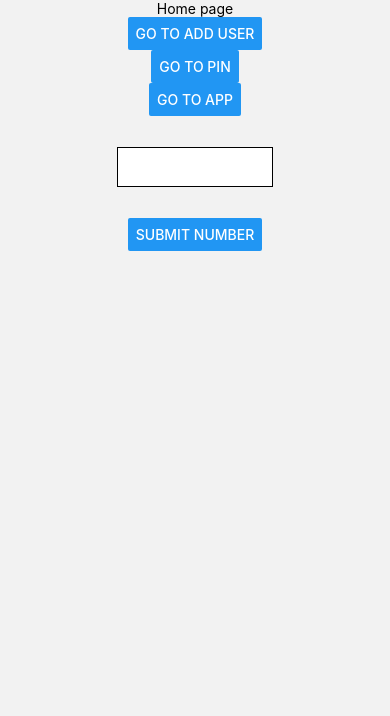
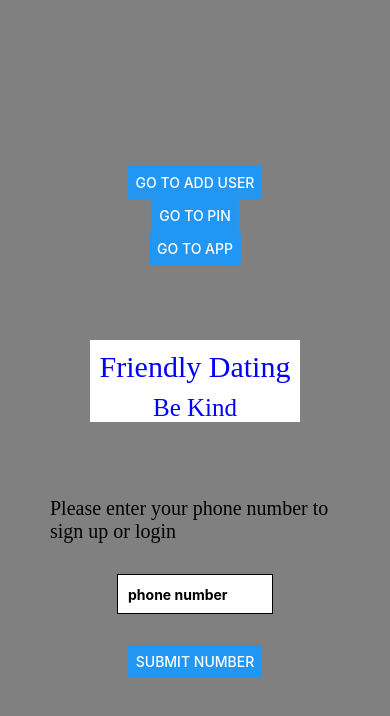
Before and after one commit to MaxMorgenbesser/friendly-dates, a React Native app in the folder friendlyfrontend/: screen / in a window 390 px wide. Shown: the top 716 px of the page. Built offline with nearby package versions, Linux system fonts and the light colour scheme.

Commit message:
added some styles, needs blob correctly

```diff
--- a/friendlyfrontend/Components/Home.js
+++ b/friendlyfrontend/Components/Home.js
@@ -1,23 +1,25 @@
-import { Button, Text, TextInput } from "react-native";
+import { Button, Text, TextInput, View } from "react-native";
 import { useNavigation } from "@react-navigation/native";
 import { SafeAreaView } from "react-native-safe-area-context";
 import { useEffect, useState, useContext } from "react";
 import AsyncStorage from "@react-native-async-storage/async-storage";
 import jwtDecode from "jwt-decode";
 import { data } from "../App";
+import { KeyboardAwareScrollView } from 'react-native-keyboard-aware-scroll-view'
+
 
 export default function Home() {
   const navigation = useNavigation();
   const [number, setNumber] = useState("");
   const [error, setError] = useState("");
   // const [user, setUser] = useState("");
-  const { setUid, setTempToken, tempToken , user, setUser } = useContext(data);
+  const { setUid, setTempToken, tempToken, user, setUser } = useContext(data);
 
-  useEffect(()=>{
-   if (user){
-    navigation.navigate("pin")
-   }
-  },[user,setUser])
+  useEffect(() => {
+    if (user) {
+      navigation.navigate("pin");
+    }
+  }, [user, setUser]);
 
   const handlesubmit = async () => {
     fetch("https://friendlydatesbackend.web.app/users/verifynum", {
@@ -34,8 +36,8 @@ export default function Home() {
           setError(data.error);
         }
         if (data.token) {
-           setTempToken(data.token)
-          setUser(jwtDecode(data.token))
+          setTempToken(data.token);
+          setUser(jwtDecode(data.token));
         }
       })
       .catch((err) => console.log(err));
@@ -46,10 +48,11 @@ export default function Home() {
         display: "flex",
         alignItems: "center",
         justifyContent: "center",
+        backgroundColor: "grey",
+        height: "100%",
       }}
     >
-      <Text>Home page</Text>
-
+      {/* <KeyboardAwareScrollView> */}
       {/* {user && console.log(user)} */}
       <Button
         title="go to Add user"
@@ -63,24 +66,70 @@ export default function Home() {
         title="go to App"
         onPress={() => navigation.navigate("App")}
       ></Button>
+      <View
+        style={{
+          display: "flex",
+          alignItems: "center",
+          justifyContent: "center",
+          borderColor: "",
+          borderWidth: "2",
+          fontWeight: "bold",
+          backgroundColor: "white",
+          margin: 75,
+        }}
+      >
+        <Text
+          style={{
+            fontSize: 30,
+            margin: 10,
+            fontFamily: "Academy Engraved LET",
+            color: "blue",
+          }}
+        >
+          Friendly Dating
+        </Text>
+        <Text
+          style={{
+            fontSize: 25,
+            fontFamily: "Academy Engraved LET",
+            color: "blue",
+          }}
+        >
+          Be Kind
+        </Text>
+      </View>
+      <Text
+      style={{
+        fontSize:20,
+        paddingHorizontal:50,
+        display:"flex",
+        alignItems:"center",
+        fontFamily: "Academy Engraved LET",
+        color:""
 
+      }}
+      >
+        Please enter your phone number to sign up or login
+      </Text>
       <TextInput
+        placeholder="phone number"
         value={number}
         onChangeText={setNumber}
         keyboardType="numeric"
         style={{
           height: 40,
-          color:"black",
-         fontWeight:"bold",
+          color: "black",
+          fontWeight: "bold",
           borderWidth: 1,
           padding: 10,
-          margin:"8%",
+          margin: "8%",
           width: "40%",
           backgroundColor: "white",
         }}
       />
       {error && <Text>{error}</Text>}
       <Button title="submit number" onPress={() => handlesubmit()}></Button>
+      {/* </KeyboardAwareScrollView> */}
     </SafeAreaView>
   );
 }
--- a/friendlyfrontend/Components/MyProfile.js
+++ b/friendlyfrontend/Components/MyProfile.js
@@ -1,41 +1,100 @@
-import { View, Text, SafeAreaView ,Button,TouchableOpacity, Dimensions, Image } from "react-native";
+import {
+  View,
+  Text,
+  SafeAreaView,
+  Button,
+  TouchableOpacity,
+  Dimensions,
+  Image,
+} from "react-native";
+// import {storageConnect} from '../../backend/functions/dbconnect.js'
+import * as ImageManipulator from "expo-image-manipulator";
+// import RNFS from 'react-native-fs'
+// import storage from '@react-native-firebase/storage'
 import { data } from "../App";
 import { useContext, useEffect, useState } from "react";
 import jwtDecode from "jwt-decode";
-import * as ImagePicker from 'expo-image-picker';
-import {Camera, CameraType} from 'expo-camera'
-
+import * as ImagePicker from "expo-image-picker";
+import { Camera, CameraType } from "expo-camera";
+// import { getStorage } from "./Firebase";
 
 export default function MyProfile() {
   const [camera, setCamera] = useState(null);
+  const [fileBase64, setFileBase64] = useState(null);
   const { token } = useContext(data);
   const [user, setUser] = useState();
   const [type, setType] = useState(CameraType.back);
   const [photo, setPhoto] = useState();
+  const [blob, setBlob] = useState();
   const [showCamera, SetShowCamera] = useState(false);
 
+  useEffect(() => {
+    if (photo) {
+      // console.log(photo)
+      setBlob(getBlob(photo));
+      //  console.log(getBlob(photo));
+    }
+  }, [photo, setPhoto]);
+
+  const getBlob = async (fileUri) => {
+    // console.log(fileUri);
+
+    const resizedPhoto = await ImageManipulator.manipulateAsync(
+      fileUri,
+      [{ resize: { width: 400 } }], // resize to width of 300 and preserve aspect ratio
+      { compress: 0.6, format: "jpeg" }
+    );
+    console.log(resizedPhoto);
+    const resp = await fetch(resizedPhoto.uri);
+    const blob = await resp.blob()
+    return blob;
+  };
+
+
+  const submitPhoto = async () => {
+// const gc = await storageConnect()
+     setBlob( await getBlob(photo))
+
+
+    fetch(`https://friendlydatesbackend.web.app/users/updateuser/${user.uid}`, {
+      method: "PUT",
+      headers: {
+        Authorization: token,
+        "Content-Type": "application/json",
+      },
+      body: JSON.stringify({ photo: blob}),
+    })
+      .then((res) => res.json())
+      .then((data) => {
+        setPhoto(null);
+        setBlob(null);
+        console.log(data);
+      })
+      .catch((err) => console.log(err));
+  };
+
   const startCamera = async () => {
-  const {status} = await Camera.requestCameraPermissionsAsync()
- if(status === 'granted'){
-    SetShowCamera(!showCamera)
- }else{
-   Alert.alert("Access denied")
+    const { status } = await Camera.requestCameraPermissionsAsync();
+    if (status === "granted") {
+      SetShowCamera(!showCamera);
+    } else {
+      Alert.alert("Access denied");
     }
-}
-
+  };
 
   const takePicture = async () => {
     if (camera) {
       const data = await camera.takePictureAsync();
-    console.log(data.uri);
+      // console.log(" --- DATA ---->> ", data);
       setPhoto(data.uri);
-    SetShowCamera(false)
+      SetShowCamera(false);
     }
   };
 
-
   function toggleCameraType() {
-  setType((current) => (current === CameraType.back ? CameraType.front : CameraType.back));
+    setType((current) =>
+      current === CameraType.back ? CameraType.front : CameraType.back
+    );
   }
 
   const pickImage = async () => {
@@ -47,24 +106,19 @@ function toggleCameraType() {
       quality: 1,
     });
 
-    console.log(result);
+    // console.log(result);
 
     if (!result.cancelled) {
       setPhoto(result.uri);
     }
   };
 
-
-
-
-
   useEffect(() => {
     if (token) {
-      console.log(token);
-      setUser(jwtDecode(token))
+      // console.log(token);
+      setUser(jwtDecode(token));
     }
   }, [token]);
-
 
   return (
     <SafeAreaView
@@ -77,8 +131,7 @@ function toggleCameraType() {
       }}
     >
       {photo && console.log(photo)}
-      {user && console.log(user)}
-      {token && console.log(token)}
+      {blob && console.log(blob)}
       <View>
         <Text>My profile is going here</Text>
       </View>
@@ -86,51 +139,68 @@ function toggleCameraType() {
       {user && (
         <View>
           <Text>welcome {user.user.firstName}</Text>
-
-
-
-
-
         </View>
       )}
-     { !photo && !showCamera && <Button title="Choose Photo" onPress={pickImage} />}
-      {photo && <><Image source = {{uri:photo}} style={{ height: 200, margin: 10, width: 200}} resizeMode="contain"/>
-      <Button title="use a different photo" onPress={()=> setPhoto(null)} ></Button>
-      <Button title="Submit Photo"  ></Button>
-      </>}
+      {!photo && !showCamera && (
+        <Button title="Choose Photo" onPress={pickImage} />
+      )}
+      {photo && (
+        <>
+          <Image
+            source={{ uri: photo }}
+            style={{ height: 200, margin: 10, width: 200 }}
+            resizeMode="contain"
+          />
+          <Button
+            title="use a different photo"
+            onPress={() => setPhoto(null)}
+          ></Button>
+          <Button title="Submit Photo" onPress={submitPhoto}></Button>
+        </>
+      )}
 
-
-      {!photo && !showCamera &&  <Button title = "Take photo instead" onPress={()=>{
-          setPhoto(null)
-          startCamera()}}></Button>
-      }
-      {showCamera && <Camera type={type}
+      {!photo && !showCamera && (
+        <Button
+          title="Take photo instead"
+          onPress={() => {
+            setPhoto(null);
+            startCamera();
+          }}
+        ></Button>
+      )}
+      {showCamera && (
+        <Camera
+          type={type}
           ref={(ref) => setCamera(ref)}
-      style={{flex: 1,width:"100%"}}
-      ><View>
-
-        <TouchableOpacity style={{
+          style={{ flex: 1, width: "100%" }}
+        >
+          <View>
+            <TouchableOpacity
+              style={{
                 backgroundColor: "white",
                 width: 50,
                 height: 50,
                 borderRadius: 50,
               }}
-      onPress={takePicture}/>
+              onPress={takePicture}
+            />
             <TouchableOpacity
               onPress={toggleCameraType}
-        style={
-         {
+              style={{
                 backgroundColor: "white",
                 width: 50,
                 height: 50,
                 borderRadius: 50,
-        }
+              }}
+            />
 
-      }/>
-
-      <Button title = "cancel" onPress={()=>SetShowCamera(false)}></Button>
+            <Button
+              title="cancel"
+              onPress={() => SetShowCamera(false)}
+            ></Button>
           </View>
-        </Camera>}
+        </Camera>
+      )}
     </SafeAreaView>
   );
 }
--- a/friendlyfrontend/package.json
+++ b/friendlyfrontend/package.json
@@ -16,13 +16,18 @@
     "@react-navigation/native-stack": "^6.9.1",
     "expo": "~46.0.16",
     "expo-camera": "^12.3.0",
+    "expo-image-manipulator": "^10.4.0",
     "expo-image-picker": "~13.3.1",
     "expo-status-bar": "~1.4.0",
+    "i": "^0.3.7",
+    "install": "^0.13.0",
     "jwt-decode": "^3.1.2",
+    "npm": "^8.19.2",
     "react": "18.0.0",
     "react-dom": "^18.0.0",
     "react-native": "0.69.6",
     "react-native-image-picker": "^4.10.0",
+    "react-native-keyboard-aware-scroll-view": "^0.9.5",
     "react-native-safe-area-context": "^4.4.1",
     "react-native-screens": "^3.18.2",
     "react-native-web": "^0.18.9"
```
Also changed, not shown: 1 other file (tests, documents, lock files or other folders). Lines whose indentation alone changed are shown as unchanged.
